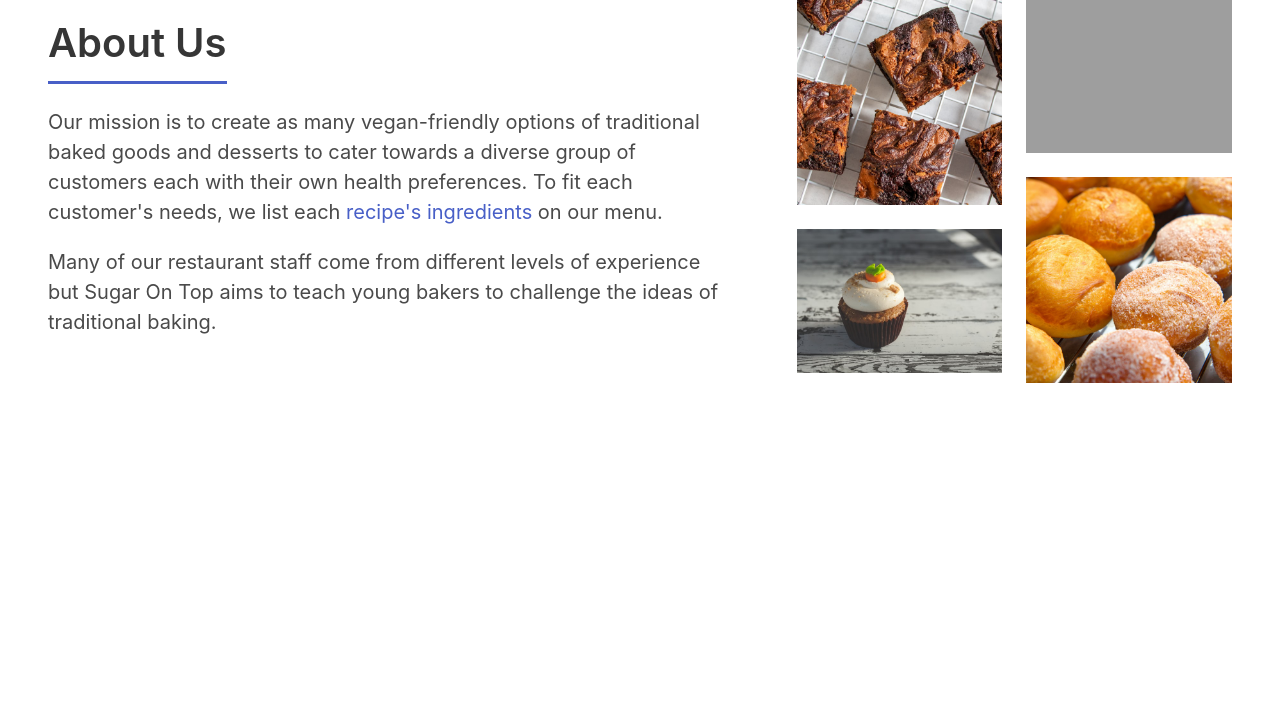
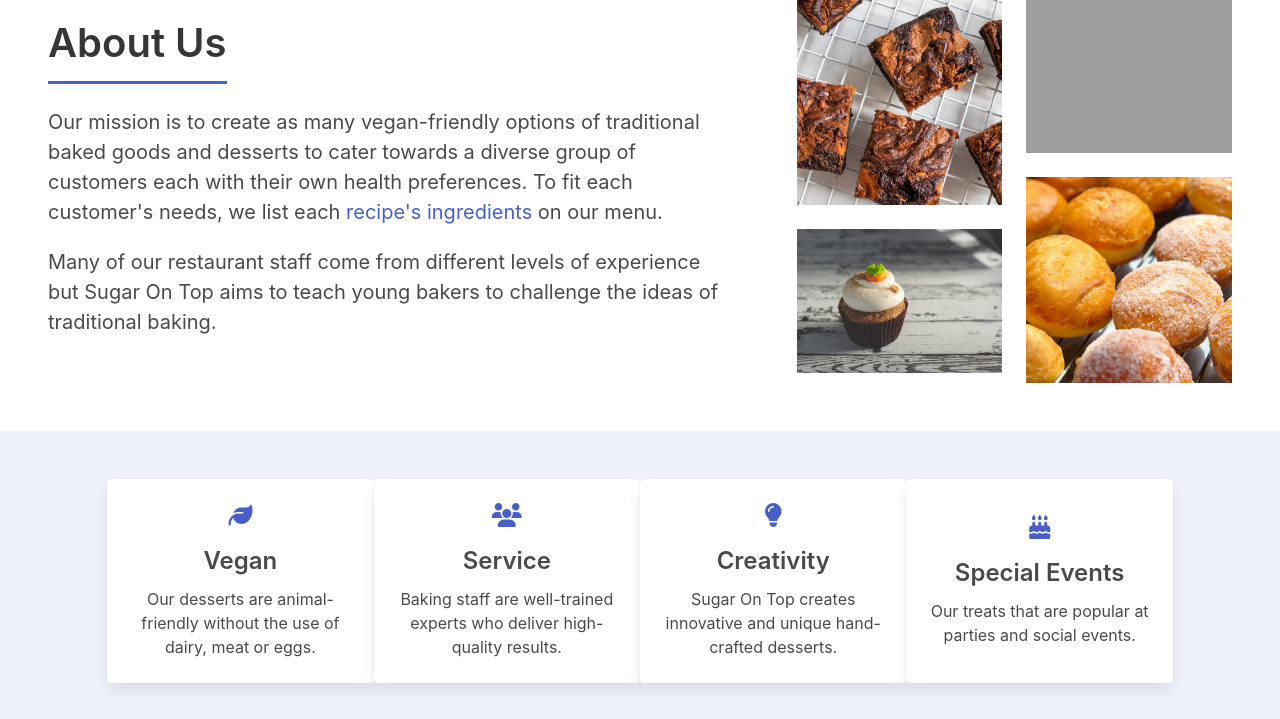
Before and after one commit to pa-aggarwal/cps530-project, a Flask app: page /demo in a window 1280 px wide. Shown: the part 670-1389 px from the top of the page. Before the commit the page ends 1053 px from the top, so only its background shows below. Run offline with Flask 2, Linux system fonts and the light colour scheme; some libraries are stand-ins or nearby versions; grey boxes are pictures that could not be loaded.

Commit message:
Add cards section to demo page

```diff
--- a/static/main.css
+++ b/static/main.css
@@ -22,6 +22,11 @@
     width: 100%;
 }
 
+.center-cards {
+    max-width: 90%;
+    margin: 0 auto;
+}
+
 @media screen and (max-width: 700px) {
 
     .center-content {
--- a/templates/demo.html
+++ b/templates/demo.html
@@ -52,4 +52,28 @@
             </div>
         </div>
     </section>
+    <section class="section py-6 has-background-link-light">
+        <div class="columns center-cards">
+            <div class="column card is-flex is-flex-direction-column is-justify-content-center has-text-centered p-5">
+                <i class="fas fa-leaf is-size-4 mb-4 has-text-link"></i>
+                <h3 class="is-size-4 has-text-weight-semibold mb-2">Vegan</h3>
+                <p>Our desserts are animal-friendly without the use of dairy, meat or eggs.</p>
+            </div>
+            <div class="column card is-flex is-flex-direction-column is-justify-content-center has-text-centered p-5">
+                <i class="fas fa-users is-size-4 mb-4 has-text-link"></i>
+                <h3 class="is-size-4 has-text-weight-semibold mb-2">Service</h3>
+                <p>Baking staff are well-trained experts who deliver high-quality results.</p>
+            </div>
+            <div class="column card is-flex is-flex-direction-column is-justify-content-center has-text-centered p-5">
+                <i class="fas fa-lightbulb is-size-4 mb-4 has-text-link"></i>
+                <h3 class="is-size-4 has-text-weight-semibold mb-2">Creativity</h3>
+                <p>Sugar On Top creates innovative and unique hand-crafted desserts.</p>
+            </div>
+            <div class="column card is-flex is-flex-direction-column is-justify-content-center has-text-centered p-5">
+                <i class="fas fa-birthday-cake is-size-4 mb-4 has-text-link"></i>
+                <h3 class="is-size-4 has-text-weight-semibold mb-2">Special Events</h3>
+                <p>Our treats that are popular at parties and social events.</p>
+            </div>
+        </div>
+    </section>
 {% endblock content %}
```
